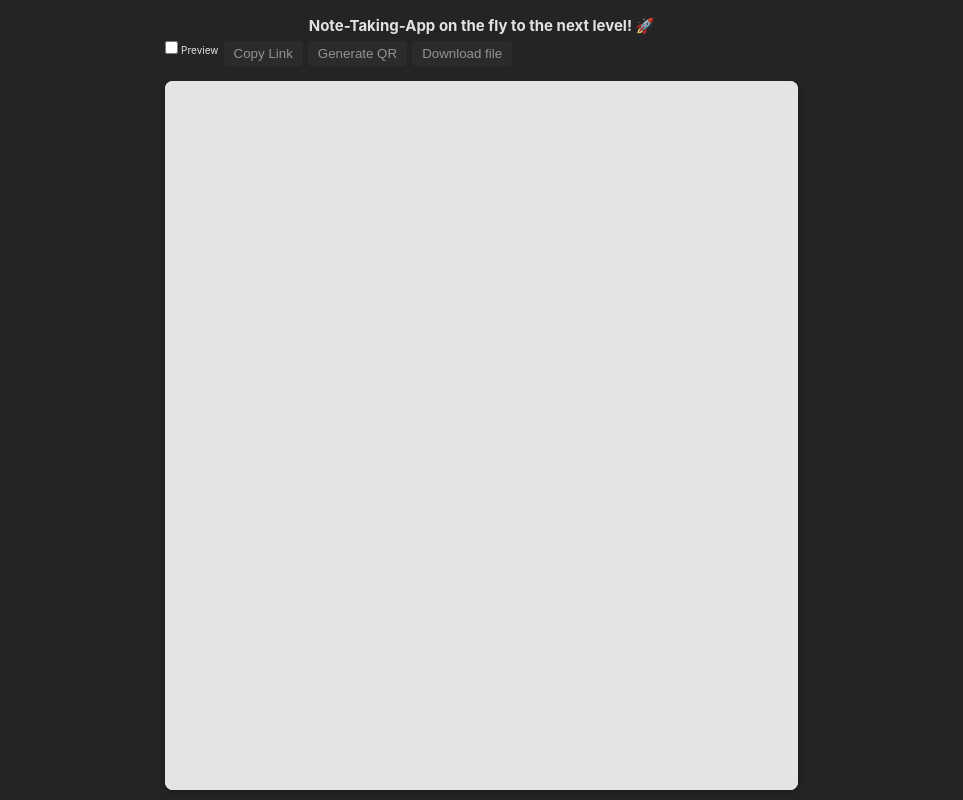
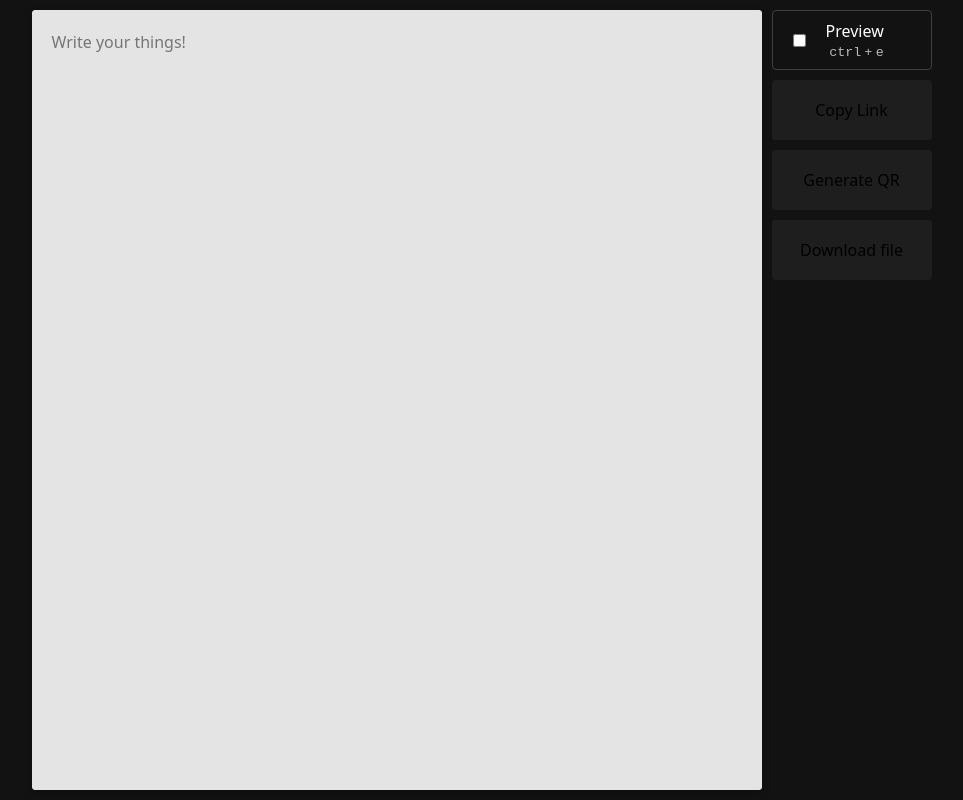
Before and after one commit to doulovera/final-note-taker, a website built with Vite: page index.html in a window 1280 px wide. Shown: the whole page, without its empty margins (151-1114 px from the left). Built offline with nearby package versions, Linux system fonts and the light colour scheme.

Commit message:
put buttons on right side and change background color

```diff
--- a/index.html
+++ b/index.html
@@ -7,8 +7,12 @@
     <title>Note-Taking-App to the next level! 🚀</title>
   </head>
   <body>
-    <header>
+    <!-- <header>
       <p class="page-title">Note-Taking-App on the fly to the next level! 🚀</p>
+      <hr>
+      <p style="text-align:center;">v</p>
+
+      <div class="hover-area">
 
         <div class="btn-section">
           <div role="button">
@@ -30,12 +34,48 @@
             Download file
           </button>
         </div>
-    </header>
+      </div>
 
+    </header> -->
+
+    <main>
       <section class="container">
-      <textarea id="editor" contenteditable="true"></textarea>
+        <textarea id="editor" contenteditable="true" placeholder="Write your things!"></textarea>
         <div id="preview" contenteditable="false"></div>
       </section>
+
+      <aside class="action-buttons">
+        <div role="button">
+          <label for="isPreview">
+            <input type="checkbox" id="isPreview">
+
+            <div>
+              <span>
+                Preview
+              </span>
+
+              <small>
+                <kbd>ctrl</kbd> + <kbd>e</kbd>
+              </small>
+            </div>
+          </label>
+        </div>
+
+        <button disabled>
+          Copy Link
+        </button>
+
+        <button disabled>
+          Generate QR
+        </button>
+
+        <button disabled>
+          Download file
+        </button>
+      </aside>
+
+    </main>
+
 
     <script type="module" src="/main.js"></script>
   </body>
--- a/styles/main.css
+++ b/styles/main.css
@@ -1,22 +1,27 @@
+* {
+  box-sizing: border-box;
+  padding: 0;
+  margin: 0;
+}
+
 :root {
-  font-family: Inter, system-ui, Avenir, Helvetica, Arial, sans-serif;
   font-weight: 400;
   font-size: 62.5%;
 
   color-scheme: light dark;
   color: rgba(255, 255, 255, 0.87);
-  background-color: #242424;
+  background-color: #121212;
 
   font-synthesis: none;
   text-rendering: optimizeLegibility;
   -webkit-font-smoothing: antialiased;
   -moz-osx-font-smoothing: grayscale;
+
+  --document-height: var(--document-height);
 }
 
-* {
-  box-sizing: border-box;
-  padding: 0;
-  margin: 0;
+html, button {
+  font-family: system-ui, -apple-system, BlinkMacSystemFont, 'Segoe UI', Roboto, Oxygen, Ubuntu, Cantarell, 'Open Sans', 'Helvetica Neue', sans-serif;
 }
 
 html {
@@ -31,68 +36,46 @@ body {
   height: 100%;
   width: 100%;
   margin: 0 auto;
-  padding-bottom: 1rem;
+  padding: 1rem 0;
   min-height: 100dvh;
 }
 
-.page-title {
-  font-size: 1.5rem;
-  font-weight: 700;
-  padding: .6rem 0;
-  text-align: center;
-}
-
-.hidden {
+#editor.hidden, #preview.hidden {
   display: none;
 }
 
-header {
-  height: auto;
-  width: 50%;
-  max-width: 768px;
-  padding: 1rem 0;
-  margin: 0 auto .5rem;
-}
-
-.btn-section {
+main {
+  flex: 1;
+  position: relative;
   display: flex;
-  justify-content: start;
-  gap: .5rem;
-}
-
-button {
-  padding: .5rem 1rem;
-  border: none;
-  border-radius: 4px;
-  background-color: #333;
-  color: #fff;
-  cursor: pointer;
-
-  &:disabled {
-    opacity: .5;
-    cursor: not-allowed;
-  }
+  flex-direction: column;
+  height: 100%;
+  width: 60%;
+  max-width: 832px;
+  min-width: 375px;
+  margin: 0 auto;
 }
 
 .container {
   flex: 1;
+  position: relative;
   display: flex;
   flex-direction: column;
   min-height: 400px;
-  height: 100%;
-  width: 50%;
-  max-width: 768px;
-  min-width: 320px;
+  height: var(--document-height);
+  width: 100%;
+  max-width: 832px;
+  min-width: 375px;
   margin: 0 auto;
   background-color: #f3f3f3;
   box-shadow: rgba(0, 0, 0, 0.24) 0px 3px 8px;
-  border-radius: 8px;
+  border-radius: 4px;
   overflow: hidden;
 
   #editor, #preview {
     flex: 1;
     width: 100%;
-    height: 100%;
+    height: var(--document-height);
     resize: none;
     font-family: system-ui, -apple-system, BlinkMacSystemFont, 'Segoe UI', Roboto, Oxygen, Ubuntu, Cantarell, 'Open Sans', 'Helvetica Neue', sans-serif;
     color: #000;
@@ -110,3 +93,109 @@ button {
     padding: 1rem 2rem;
   }
 }
+
+/* Action Buttons aside */
+aside.action-buttons {
+  display: none;
+  gap: 2rem;
+}
+
+@media (min-width: 992px) {
+  main {
+    display: flex;
+    flex-direction: row;
+    justify-content: flex-start;
+    gap: 1rem;
+    width: 100%;
+    max-width: 900px;
+  }
+
+  aside.action-buttons {
+    display: flex;
+    flex-direction: column;
+    gap: 1rem;
+    position: sticky;
+    top: 1rem;
+    height: 500px;
+    width: 160px;
+    text-align: right;
+  }
+
+  aside.action-buttons button,
+  aside.action-buttons div[role='button'] {
+    width: 100%;
+    height: 60px;
+    font-size: 1.6rem;
+    border: 0;
+    border-radius: 4px;
+    color: #fff;
+    cursor: pointer;
+  }
+
+  aside.action-buttons button {
+    background-color: #3f3f3f;
+
+    &:disabled {
+      background-color: #1e1e1e;
+      color: #000;
+      cursor: not-allowed;
+    }
+  }
+
+  aside.action-buttons div[role='button'] {
+    background-color: transparent;
+    border: 1px solid #3f3f3f;
+
+    label {
+      display: flex;
+      align-items: center;
+      justify-content: flex-start;
+      gap: 2rem;
+      height: 100%;
+      width: 100%;
+      padding-left: 2rem;
+      cursor: pointer;
+
+      div {
+        display: flex;
+        flex-direction: column;
+
+        small {
+          color: #b9b9b9;
+        }
+      }
+    }
+  }
+}
+
+
+/* Action Buttons in header */
+header {
+  position: relative;
+  height: auto;
+  width: 50%;
+  max-width: 768px;
+  padding: 1rem 0;
+  margin: 0 auto .5rem;
+}
+
+.hover-area {
+  display: none;
+  position: absolute;
+  top: 0;
+  height: 50px;
+  width: 100%;
+  outline: 1px solid red;
+
+  .btn-section {
+    display: none;
+  }
+
+  &:hover {
+    height: 100px;
+
+    .btn-section {
+      display: flex;
+    }
+  }
+}
```
Lines whose indentation alone changed are shown as unchanged.
